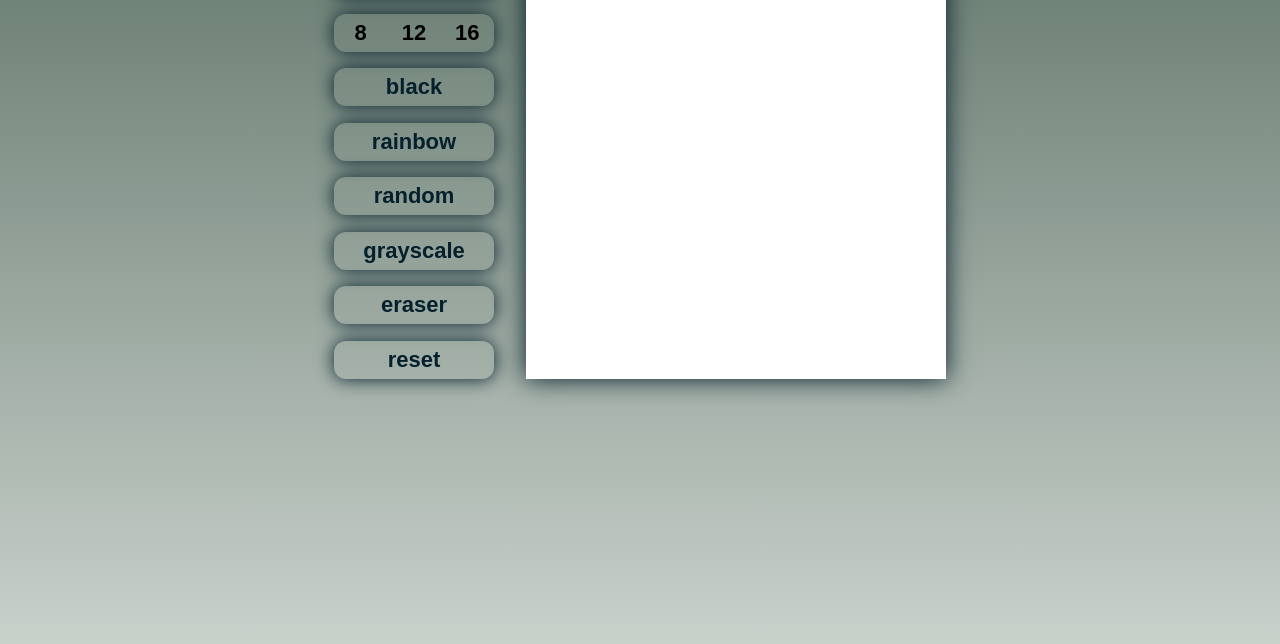
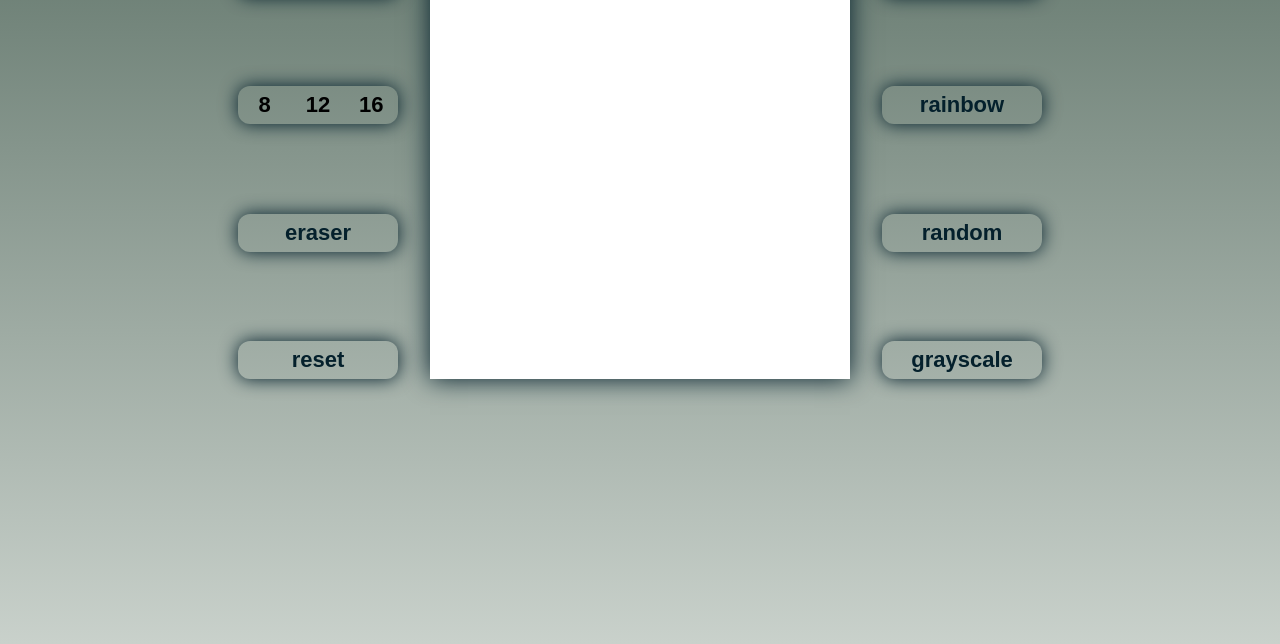
Before and after one commit to Rostyslav-Coder/Etch-a-Sketch, a plain HTML site: page index.html in a window 1280 px wide. Shown: the part 156-800 px from the top of the page. Drawn offline with Linux system fonts and the light colour scheme; a web font is replaced by a local one.

Commit message:
index.html updated

```diff
--- a/index.html
+++ b/index.html
@@ -20,14 +20,16 @@
                     <button class="subButton" id="x12">12</button>
                     <button class="subButton" id="x16">16</button>
                 </div>
+                <button class="button" id="eraser">eraser</button>
+                <button class="button" id="reset">reset</button>
+            </div>
+            <div class="sketch" id="sketch"></div>
+            <div class="button-panel">
                 <button class="button" id="black">black</button>
                 <button class="button" id="rainbow">rainbow</button>
                 <button class="button" id="random_">random</button>
                 <button class="button" id="grayscale">grayscale</button>
-                <button class="button" id="eraser">eraser</button>
-                <button class="button" id="reset">reset</button>
             </div>
-            <div class="sketch" id="sketch"></div>
         </div>
     </div>
 <script src="scripts.js"></script>
```
